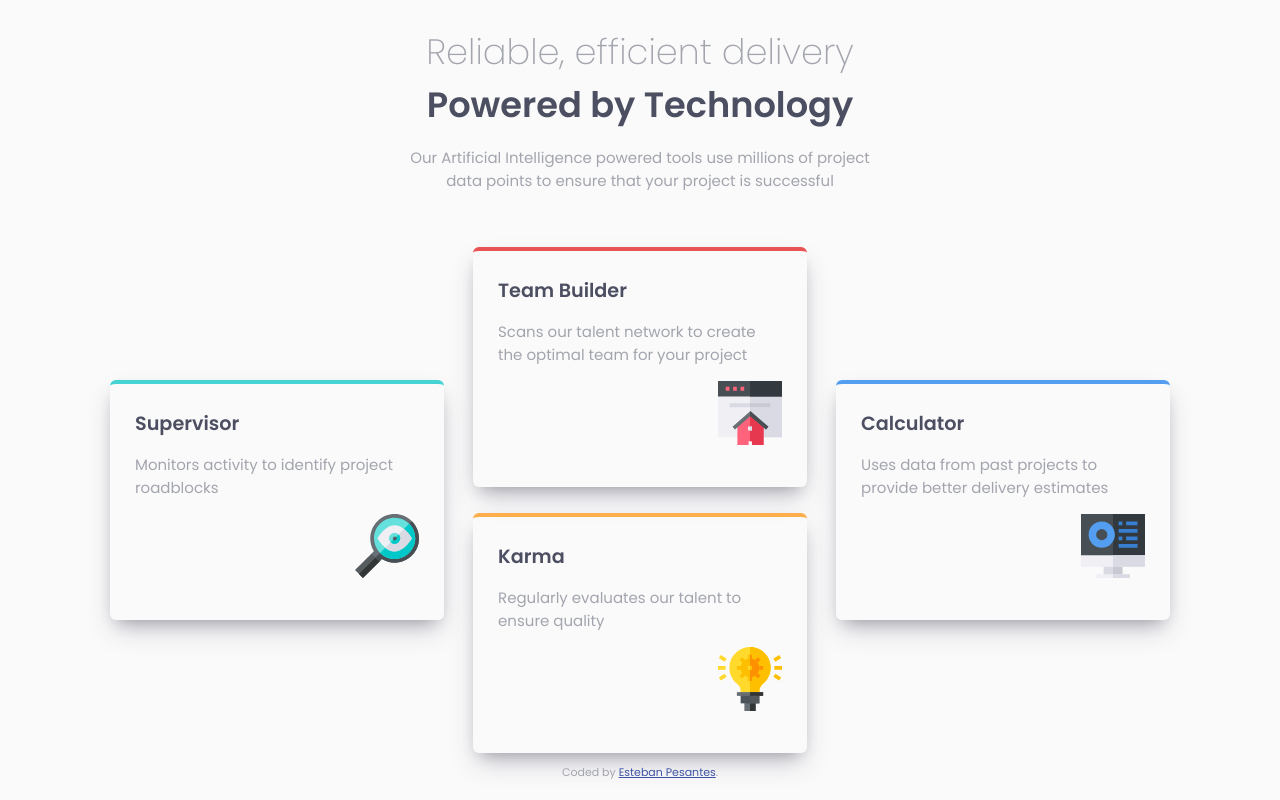
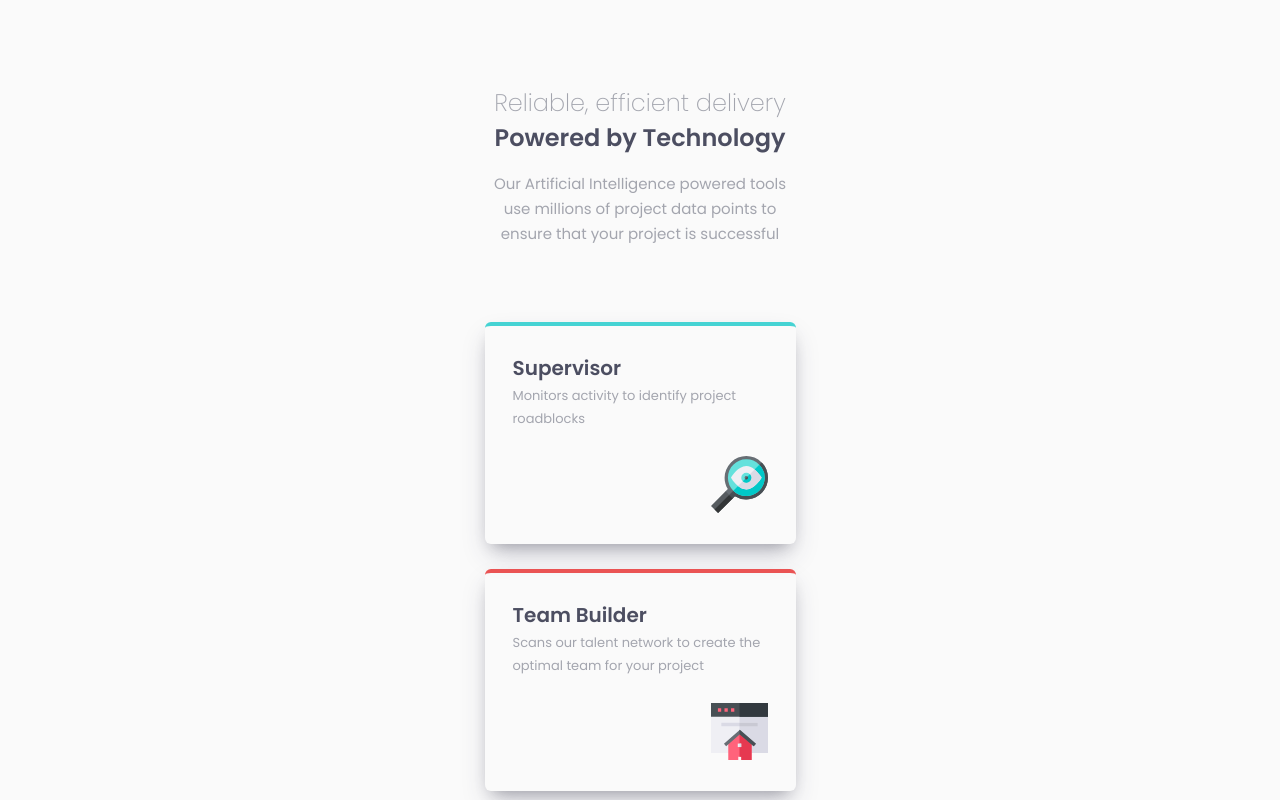
Before and after one commit to estebanp2022/four-card-feature, a plain HTML site: page index.html in a window 1280 px wide. Shown: the top 800 px of the page. Drawn offline with Linux system fonts and the light colour scheme.

Commit message:
styling update

```diff
--- /dev/null
+++ b/index.css
@@ -0,0 +1,114 @@
+* {
+  box-sizing: border-box;
+}
+
+body {
+  font-family: "Poppins", sans-serif;
+  width: 100%;
+  min-height: 100vh;
+  margin: 0 auto;
+  display: flex;
+  justify-content: center;
+  flex-direction: column;
+  background-color: hsl(0, 0%, 98%);
+}
+
+h1 {
+  font-size: 1.5rem;
+}
+
+.top-heading {
+  font-weight: 200;
+  margin-top: 85px;
+}
+
+.top-heading,
+p {
+  color: hsl(229, 6%, 66%);
+}
+
+.bottom-heading,
+h2 {
+  color: hsl(234, 12%, 34%);
+  font-weight: 600;
+}
+
+h2 {
+  font-size: 1.25rem;
+  margin-top: 0;
+  margin-bottom: 1px;
+}
+
+.main-text {
+  font-size: 0.9375rem;
+  line-height: 25px;
+  margin-top: 0;
+  margin-bottom: 0;
+}
+
+.card-text {
+  line-height: 23px;
+  font-size: 0.8125rem;
+  margin-top: 0;
+  margin-bottom: 2em;
+}
+
+header {
+  text-align: center;
+  margin: 0 auto;
+  margin-bottom: 4.75em;
+  width: 311px;
+}
+
+.container {
+  width: 85%;
+  margin: 0 auto;
+  display: flex;
+  align-items: center;
+  flex-direction: column;
+  justify-content: space-between;
+}
+
+.card {
+  width: 311px;
+  height: 222px;
+  border-radius: 6px;
+  margin-bottom: 1.5625em;
+  padding: 1.6875em 1.75em 1.75em;
+  box-shadow: rgba(50, 50, 93, 0.25) 0px 13px 27px -5px,
+    rgba(0, 0, 0, 0.3) 0px 8px 16px -8px;
+}
+
+.supervisor-card {
+  border-top: 4px solid hsl(180, 62%, 55%);
+}
+
+.team-builder-card {
+  border-top: 4px solid hsl(0, 78%, 62%);
+}
+
+.karma-card {
+  border-top: 4px solid hsl(34, 97%, 64%);
+}
+
+.calculator-card {
+  border-top: 4px solid hsl(212, 86%, 64%);
+}
+
+.wrapper {
+  display: flex;
+  justify-content: flex-end;
+}
+
+img {
+  width: 57px;
+}
+.attribution {
+  font-size: 1rem;
+  text-align: center;
+}
+
+.attribution a {
+  color: hsl(228, 45%, 44%);
+  text-decoration: none;
+}
--- a/index.html
+++ b/index.html
@@ -3,22 +3,14 @@
   <head>
     <meta charset="UTF-8" />
     <meta name="viewport" content="width=device-width, initial-scale=1.0" />
-    <!-- displays site properly based on user's device -->
-
-    <link
-      rel="icon"
-      type="image/png"
-      sizes="32x32"
-      href="./images/favicon-32x32.png"
-    />
-    <link rel="stylesheet" href="style.css" />
     <link rel="preconnect" href="https://fonts.googleapis.com" />
     <link rel="preconnect" href="https://fonts.gstatic.com" crossorigin />
     <link
       href="https://fonts.googleapis.com/css2?family=Poppins:wght@200;400;600&display=swap"
       rel="stylesheet"
     />
-    <title>Four card feature section</title>
+    <link rel="stylesheet" href="index.css" />
+    <title>Four Card Feature Section</title>
   </head>
 
   <body>
@@ -27,17 +19,19 @@
         Reliable, efficient delivery
         <span class="bottom-heading">Powered by Technology</span>
       </h1>
-      <p>
+      <p class="main-text">
         Our Artificial Intelligence powered tools use millions of project data
         points to ensure that your project is successful
       </p>
     </header>
 
-    <section class="container">
+    <main class="container">
       <div class="left-section section">
         <div class="card supervisor-card">
           <h2>Supervisor</h2>
-          <p>Monitors activity to identify project roadblocks</p>
+          <p class="card-text">
+            Monitors activity to identify project roadblocks
+          </p>
           <div class="wrapper">
             <img src="./images/icon-supervisor.svg" alt="" />
           </div>
@@ -47,7 +41,7 @@
       <div class="middle-section section">
         <div class="card team-builder-card">
           <h2>Team Builder</h2>
-          <p>
+          <p class="card-text">
             Scans our talent network to create the optimal team for your project
           </p>
           <div class="wrapper">
@@ -57,7 +51,9 @@
 
         <div class="card karma-card">
           <h2>Karma</h2>
-          <p>Regularly evaluates our talent to ensure quality</p>
+          <p class="card-text">
+            Regularly evaluates our talent to ensure quality
+          </p>
           <div class="wrapper">
             <img src="./images/icon-karma.svg" alt="" />
           </div>
@@ -67,7 +63,7 @@
       <div class="right-section section">
         <div class="card calculator-card">
           <h2>Calculator</h2>
-          <p>
+          <p class="card-text">
             Uses data from past projects to provide better delivery estimates
           </p>
           <div class="wrapper">
@@ -75,7 +71,7 @@
           </div>
         </div>
       </div>
-    </section>
+    </main>
 
     <footer>
       <p class="attribution">
--- a/style.css
+++ b/style.css
@@ -1,133 +1,3 @@
-* {
-  box-sizing: border-box;
-}
-
-body {
-  font-family: "Poppins", sans-serif;
-  font-size: 15px;
-  height: 100vh;
-  display: flex;
-  justify-content: center;
-  flex-direction: column;
-  background-color: hsl(0, 0%, 98%);
-}
-
-h1 {
-  margin: 0;
-  font-size: 2.2rem;
-}
-
-.top-heading {
-  font-weight: 200;
-}
-
-.top-heading,
-p {
-  color: hsl(229, 6%, 66%);
-}
-
-.bottom-heading,
-h2 {
-  color: hsl(234, 12%, 34%);
-  font-weight: 600;
-}
-
-h2 {
-  margin-top: 0;
-  font-size: 1.2rem;
-}
-
-header {
-  width: 38%;
-  margin: 0 auto;
-  text-align: center;
-  margin-bottom: 40px;
-}
-
-.container {
-  max-width: 1060px;
-  width: 85%;
-  margin: 0 auto;
-  display: flex;
-  align-items: center;
-  justify-content: space-between;
-}
-
 .section {
   width: 31.5%;
 }
-
-.card {
-  height: 240px;
-  border-radius: 6px;
-  padding: 25px;
-  box-shadow: rgba(50, 50, 93, 0.25) 0px 13px 27px -5px,
-    rgba(0, 0, 0, 0.3) 0px 8px 16px -8px;
-}
-
-article p {
-  font-size: 0.8rem;
-  line-height: 1.8;
-}
-
-.supervisor-card {
-  border-top: 4px solid hsl(180, 62%, 55%);
-}
-
-.team-builder-card {
-  margin-bottom: 26px;
-  border-top: 4px solid hsl(0, 78%, 62%);
-}
-
-.karma-card {
-  border-top: 4px solid hsl(34, 97%, 64%);
-}
-
-.calculator-card {
-  border-top: 4px solid hsl(212, 86%, 64%);
-}
-
-.wrapper {
-  display: flex;
-  justify-content: flex-end;
-}
-
-img {
-}
-
-.attribution {
-  font-size: 11px;
-  text-align: center;
-}
-.attribution a {
-  color: hsl(228, 45%, 44%);
-}
-
-@media (max-width: 375px) {
-  header {
-    width: 90%;
-  }
-
-  h1 {
-    font-size: 1.5rem;
-    margin-bottom: 0.5rem;
-  }
-
-  header p {
-    font-size: 1rem;
-  }
-
-  .container {
-    display: flex;
-    flex-direction: column;
-    width: 90%;
-  }
-
-  .section {
-    width: 100%;
-  }
-
-  .card {
-    margin-bottom: 26px;
-  }
-}
```
